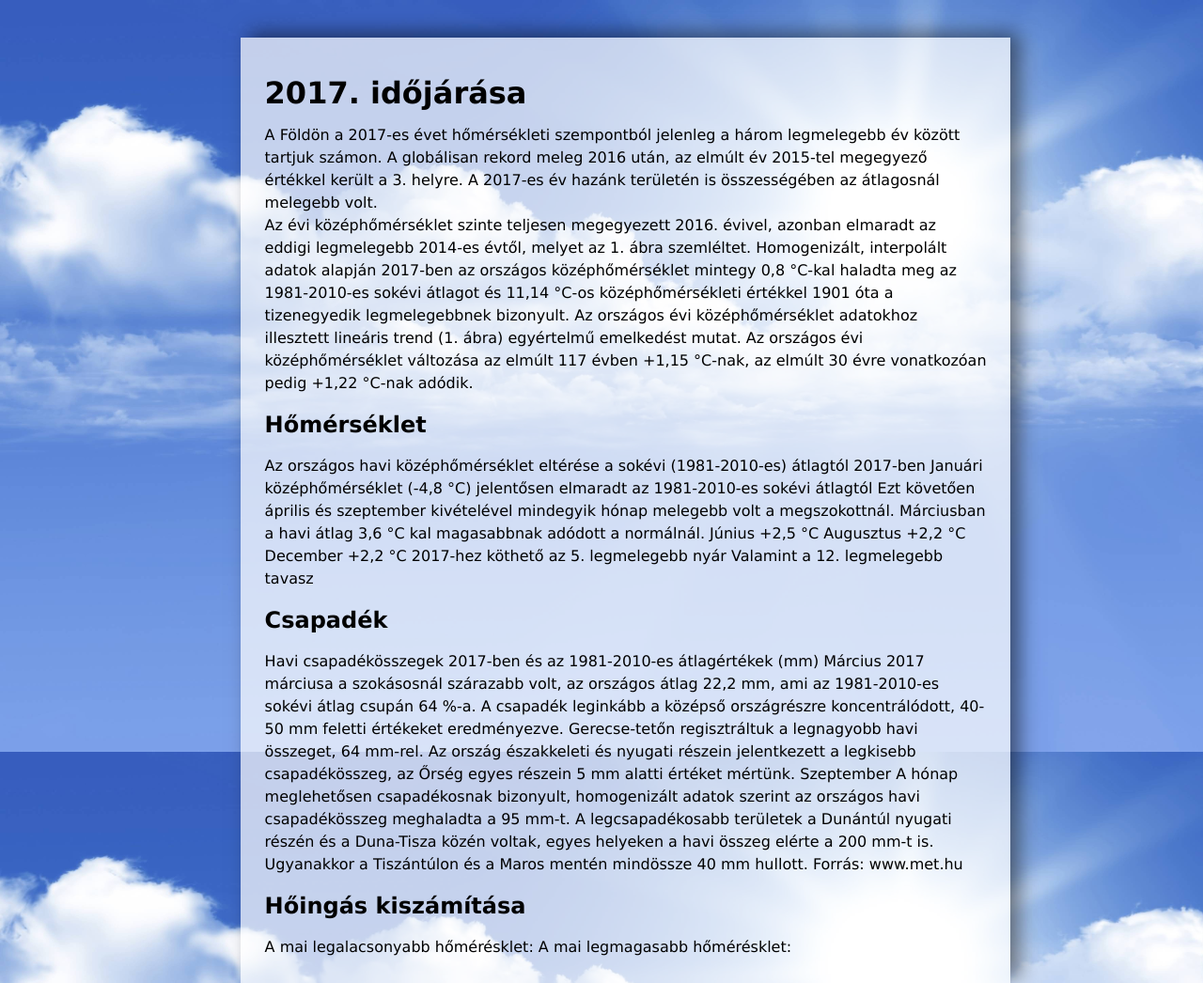
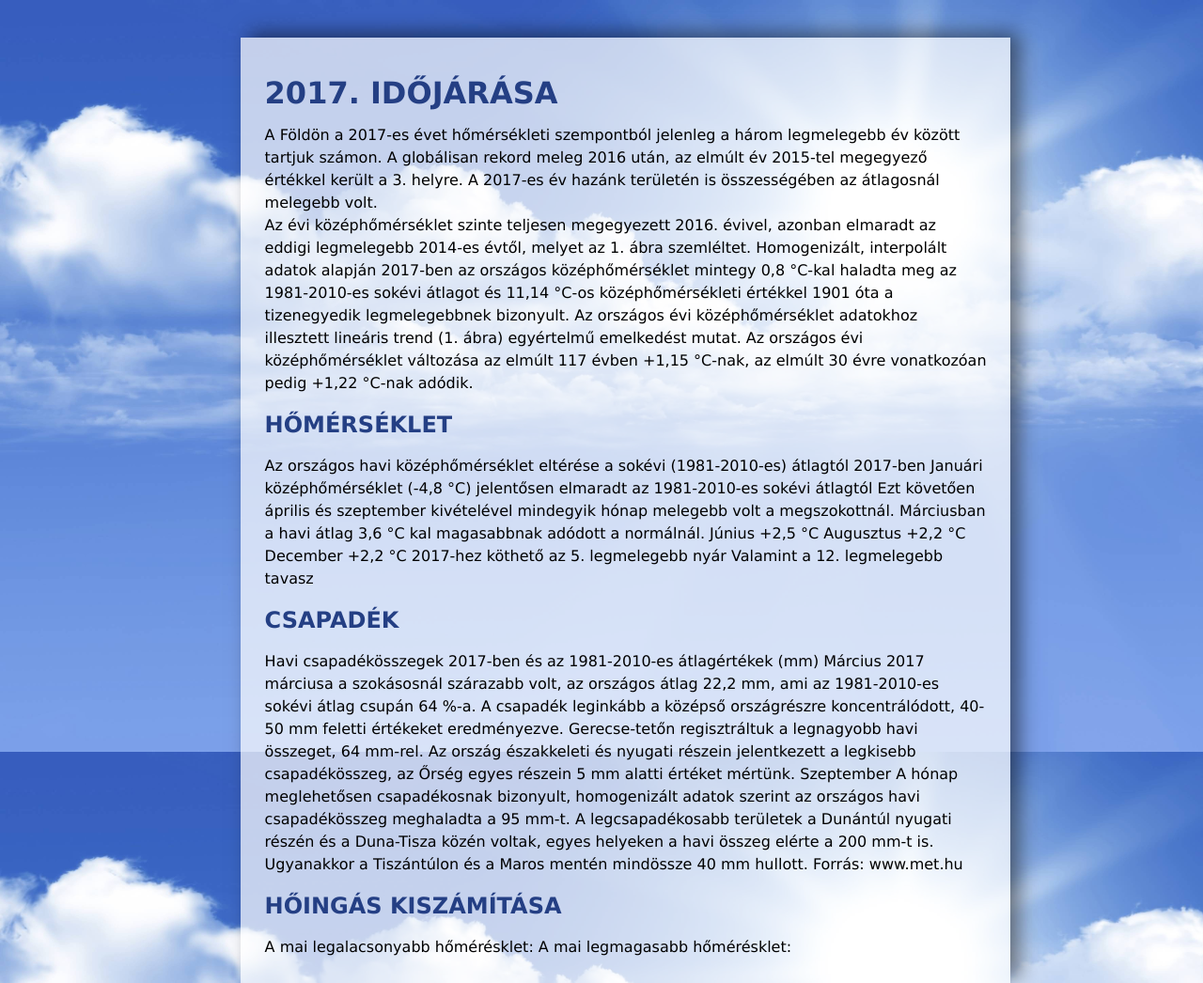
Before and after one commit to Zazariah/idojaras_Berecz-Mih-ly, a plain HTML site: page index.html in a window 1280 px wide. Shown: the whole page at 94% size. Drawn offline with Linux system fonts and the light colour scheme.

Commit message:
8.feladat

```diff
--- a/ido.css
+++ b/ido.css
@@ -54,3 +54,13 @@ input
 	font-size:medium;
 	margin-top:2%;
 }
+
+h1{
+	color: #243f84;
+	text-transform: uppercase;
+}
+
+h2{
+	color: #243f84;
+	text-transform: uppercase;
+}
```
